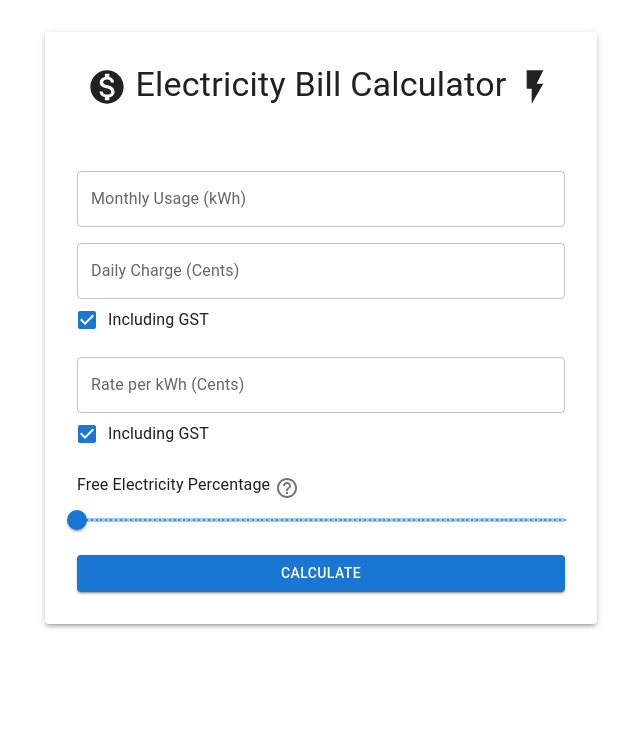
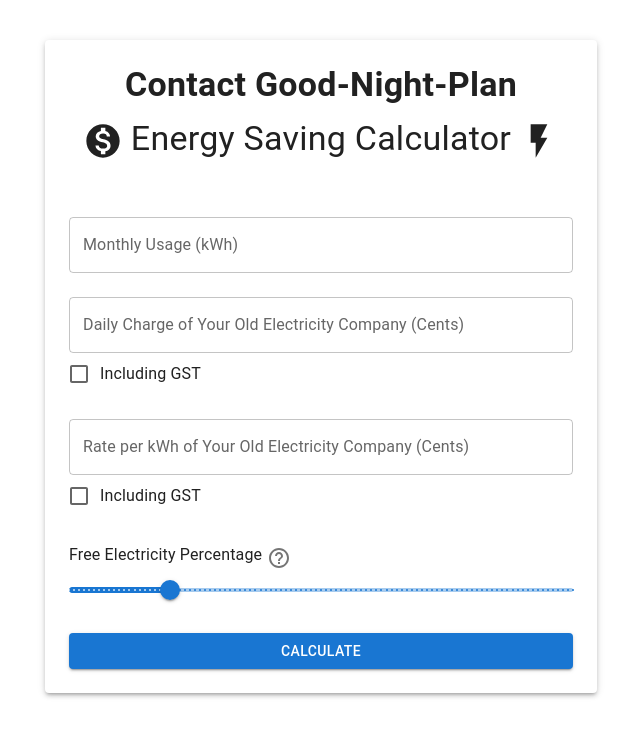
Before and after one commit to sma148/energy-calculation, a React (Vite) app: page / in a window 1280 px wide. Shown: the top 736 px of the page, without its empty margins (319-959 px from the left). Built offline with nearby package versions, Linux system fonts and the light colour scheme.

Commit message:
add more changes

```diff
--- a/src/App.jsx
+++ b/src/App.jsx
@@ -7,7 +7,7 @@
   Grid,
   Paper,
   FormControlLabel,
-  Checkbox,
+  Checkbox, Link,
 } from '@mui/material';
 import MonetizationOnIcon from '@mui/icons-material/MonetizationOn';
 import FlashOnIcon from '@mui/icons-material/FlashOn';
@@ -17,36 +17,82 @@
   const [monthlyUsage, setMonthlyUsage] = useState('');
   const [dailyCharge, setDailyCharge] = useState('');
   const [kwhRate, setKwhRate] = useState('');
-  const [freePercentage, setFreePercentage] = useState(0);
-  const [includingGST1, setIncludingGST1] = useState(true);
-  const [includingGST2, setIncludingGST2] = useState(true);
+  const [freePercentage, setFreePercentage] = useState(20);
+  const [includingGST1, setIncludingGST1] = useState(false);
+  const [includingGST2, setIncludingGST2] = useState(false);
   const [electricityBill, setElectricityBill] = useState('');
+  const [newElectricityBill, setNewElectricityBill] = useState('');
 
   const calculateBill = () => {
     const monthlyUsageValue = parseFloat(monthlyUsage);
     const dailyChargeValue = parseFloat(dailyCharge);
     const kwhRateValue = parseFloat(kwhRate);
     const freePercentageValue = parseFloat(freePercentage);
+    const isLowUser = monthlyUsageValue < 666.67 ? true : false;
+    const contactLowDaily = 103.5;
+    const contactLowVariable = 30.13;
+    const contactHighDaily = 237.6;
+    const contactHighVariable = 22.54;
 
     const gstRate1 = includingGST1 ? 1 : 1.15;
     const gstRate2 = includingGST2 ? 1 : 1.15;
     const totalCharge = monthlyUsageValue * (kwhRateValue * gstRate2 / 100);
-    const freeElectricity = (totalCharge * freePercentageValue) / 100;
-    const billAmount = totalCharge - freeElectricity + ((dailyChargeValue * gstRate1 / 100) * 31) + ((totalCharge) / 100);
+    const oldBillAmount = totalCharge + ((dailyChargeValue * gstRate1 / 100) * 31);
+    setElectricityBill(oldBillAmount.toFixed(2));
 
-    setElectricityBill(billAmount.toFixed(2));
+
+    const totalChargeContact = isLowUser ?
+        monthlyUsageValue * (contactLowVariable / 100):
+        monthlyUsageValue * (contactHighVariable / 100);
+    const freeElectricity = (totalChargeContact * freePercentageValue) / 100;
+    const newBillAmount = isLowUser ?
+        (totalChargeContact - freeElectricity + ((contactLowDaily / 100) * 31)):
+        (totalChargeContact - freeElectricity + ((contactHighDaily / 100) * 31));
+
+    setNewElectricityBill(newBillAmount.toFixed(2));
+
+  };
+
+  const handleIncludingGST1Change = () => {
+    setIncludingGST1(!includingGST1);
+    if (!includingGST1) {
+      // Apply GST factor
+      setDailyCharge((parseFloat(dailyCharge) * 1.15).toFixed(2));
+    } else {
+      // Remove GST factor
+      setDailyCharge((parseFloat(dailyCharge) / 1.15).toFixed(2));
+    }
+  };
+
+  const handleIncludingGST2Change = () => {
+    setIncludingGST2(!includingGST2);
+    if (!includingGST2) {
+      // Apply GST factor
+      setKwhRate((parseFloat(kwhRate) * 1.15).toFixed(2));
+    } else {
+      // Remove GST factor
+      setKwhRate((parseFloat(kwhRate) / 1.15).toFixed(2));
+    }
+  };
+
+  const handleFreePercentageChange = (value) => {
+    setFreePercentage(value);
+    calculateBill();
   };
 
   return (
       <Container maxWidth="sm">
-        <Paper elevation={3} sx={{ p: 4, mt: 4 }}>
-          <Grid container spacing={2} alignItems="center">
+        <Paper elevation={3} sx={{ p: 3, mt: 5 }}>
+          <Grid container spacing={3} alignItems="center">
             <Grid item xs={12}>
-              <Typography variant="h4" align="center" gutterBottom sx={{ mb: '3rem' }}>
+              <Typography variant="h4" align="center" gutterBottom sx={{fontWeight: 'bold'}}>
+                Contact Good-Night-Plan
+              </Typography>
+              <Typography variant="h4" align="center" gutterBottom sx={{ mb: '2rem' }}>
                 <MonetizationOnIcon
                     sx={{ fontSize: '2.5rem', verticalAlign: 'middle', marginRight: '0.5rem' }}
                 />
-                Electricity Bill Calculator
+                Energy Saving Calculator
                 <FlashOnIcon
                     sx={{ fontSize: '2.5rem', verticalAlign: 'middle', marginLeft: '0.5rem' }}
                 />
@@ -63,7 +109,7 @@
             </Grid>
             <Grid item xs={12}>
               <TextField
-                  label="Daily Charge (Cents)"
+                  label="Daily Charge of Your Old Electricity Company (Cents)"
                   type="number"
                   value={dailyCharge}
                   onChange={(e) => setDailyCharge(e.target.value)}
@@ -73,7 +119,7 @@
                   control={
                     <Checkbox
                         checked={includingGST1}
-                        onChange={() => setIncludingGST1(!includingGST1)}
+                        onChange={handleIncludingGST1Change}
                     />
                   }
                   label="Including GST"
@@ -81,7 +127,7 @@
             </Grid>
             <Grid item xs={12}>
               <TextField
-                  label="Rate per kWh (Cents)"
+                  label="Rate per kWh of Your Old Electricity Company (Cents)"
                   type="number"
                   value={kwhRate}
                   onChange={(e) => setKwhRate(e.target.value)}
@@ -91,13 +137,14 @@
                   control={
                     <Checkbox
                         checked={includingGST2}
-                        onChange={() => setIncludingGST2(!includingGST2)}
+                        onChange={handleIncludingGST2Change}
                     />
                   }
                   label="Including GST"
               />
             </Grid>
-            <FreeElectricitySlider value={freePercentage} onChange={setFreePercentage} />
+            <FreeElectricitySlider value={freePercentage}
+                                   onChange={handleFreePercentageChange} />
             <Grid item xs={12}>
               <Button variant="contained" onClick={calculateBill} fullWidth>
                 Calculate
@@ -105,11 +152,36 @@
             </Grid>
             {electricityBill && (
                 <Grid item xs={12}>
+                  <Typography variant="h5" align="center" sx={{color: 'red'}}>
+                    Estimated Electricity Bill:{' '}
+                  </Typography>
                   <Typography variant="h5" align="center">
-                    Estimated Electricity Bill: ${electricityBill}
+                    <span style={{ color: 'red' }}>${electricityBill}</span>
                   </Typography>
+                  <Typography variant="h5" align="center" sx={{color: 'blue'}}>
+                    Contact Good-Night-Plan Electricity Bill:{' '}
+                  </Typography>
+                  <Typography variant="h5" align="center">
+                    <span style={{ color: 'blue' }}>${newElectricityBill}</span>
+                  </Typography>
+                  <Typography variant="h3" align="center" sx={{color: 'green'}}>
+                    Savings: ${(electricityBill - newElectricityBill).toFixed(2)}
+                  </Typography>
+                  <Paper elevation={3} sx={{ p: 3, mt: 3, backgroundColor: '#f5f5f5' }}>
+                    <Typography variant="h5" align="center" sx={{ fontWeight: 'bold', mt: 2, color: 'red'}}>
+                      Sign-up Now with my invitation Code and get $100 credit!
+                    </Typography>
+                    <Typography variant="h5" align="center" sx={{ fontWeight: 'bold', mt: 2, color: 'black'}}>
+                      Code: FRDK55B
+                    </Typography>
+                    <Typography align='center'>
+                      <Link href="https://contact.co.nz/friends/FRDK55B" variant="h5" sx={{ fontWeight: 'bold', mt: 2, color: 'red', align: 'center'}}>
+                       Sign-up Link Click Here
+                      </Link>
+                    </Typography>
+                  </Paper>
                   <Typography variant="h6" align="center">
-                    (Based on a 31-day month)
+                    (Including GST & Based on a 31-day month)
                   </Typography>
                 </Grid>
             )}
--- a/src/FreeElectricitySlider.jsx
+++ b/src/FreeElectricitySlider.jsx
@@ -10,7 +10,7 @@
     };
 
     const tooltipValueText = (value) => {
-        return `${value}% - This is your estimate of the percentage of the free power that you will use out of the total power bill. This is only applicable for electricity plans that offer hours of free electricity. Otherwise, put down 0 here.`;
+        return `This is your estimated percentage of the power you will use within the "free-power-window" out of your total power usage each day. (default set to 20%)`;
     };
 
     const handleTooltipOpen = () => {
```
